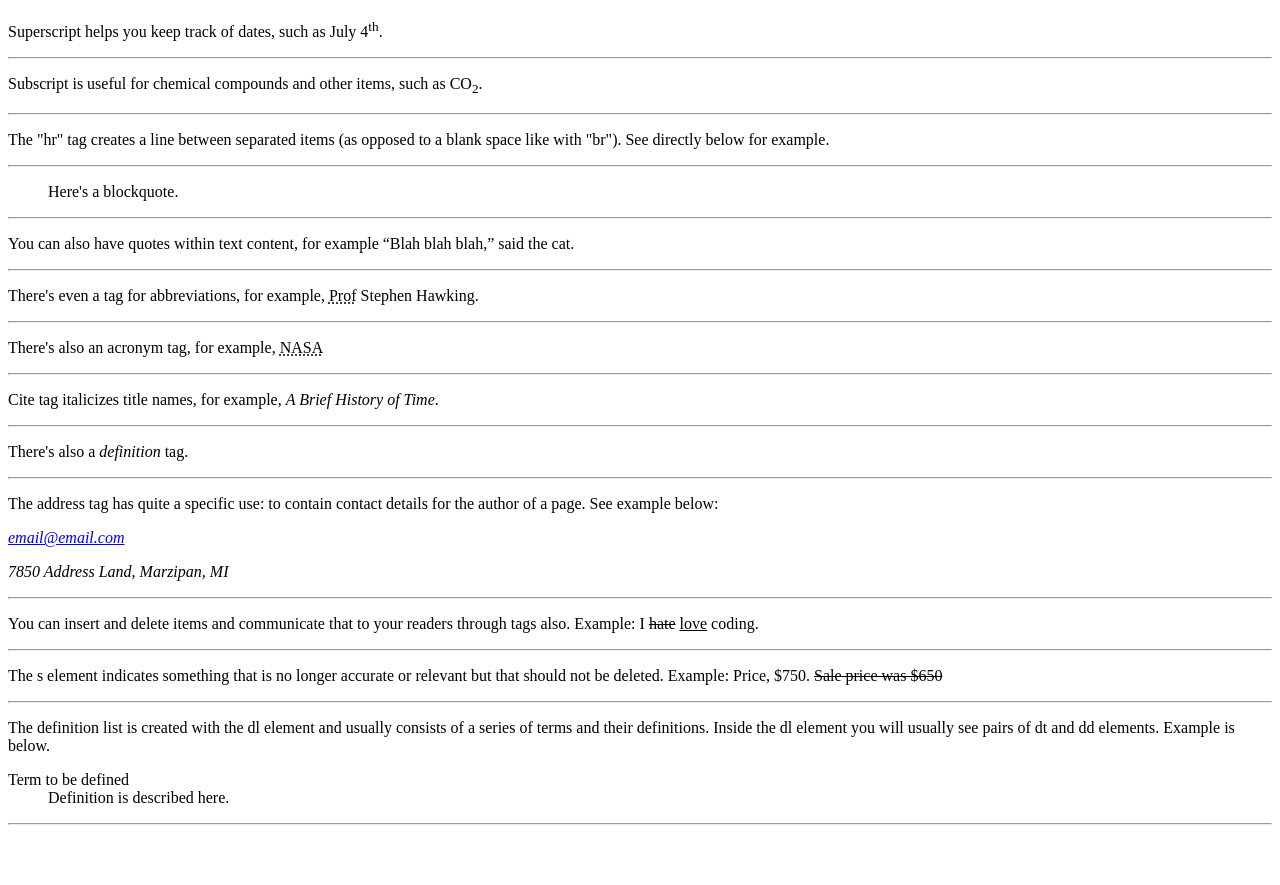
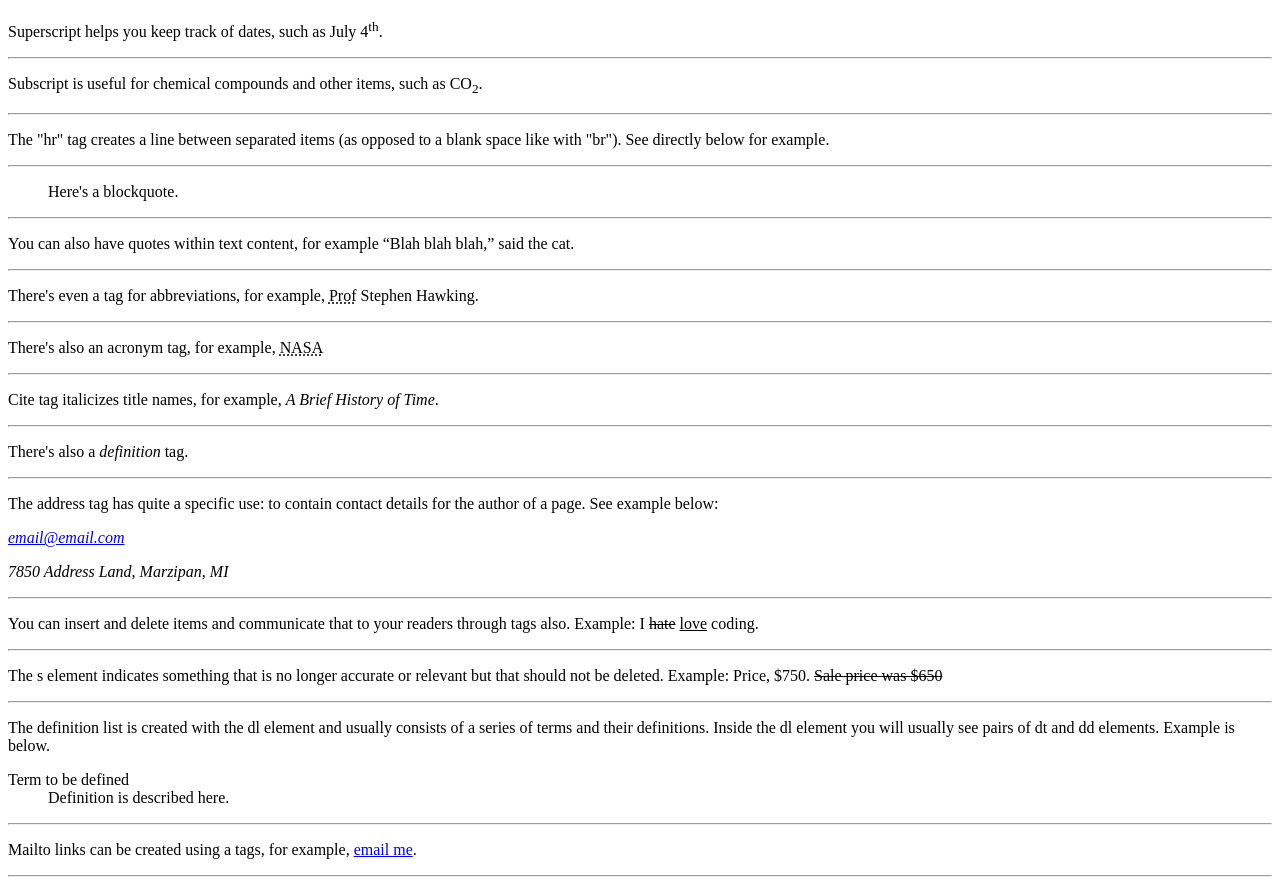
Before and after one commit to brianrshort/coding-exercises-2021-2022, a plain HTML site: page duckett-html/code-review.html in a window 1280 px wide. Shown: the part 61-946 px from the top of the page. Before the commit the page ends 894 px from the top, so only its background shows below. Drawn offline with Linux system fonts and the light colour scheme.

Commit message:
Add a tag mailto function code review content'

```diff
--- a/duckett-html/code-review.html
+++ b/duckett-html/code-review.html
@@ -42,6 +42,8 @@
         <dd>Definition is described here.</dd>
     </dl>
     <hr>
+    <p>Mailto links can be created using a tags, for example, <a href="mailto: email@email.com">email me</a>.</p>
+    <hr>
 
 </body>
 </html>
```
